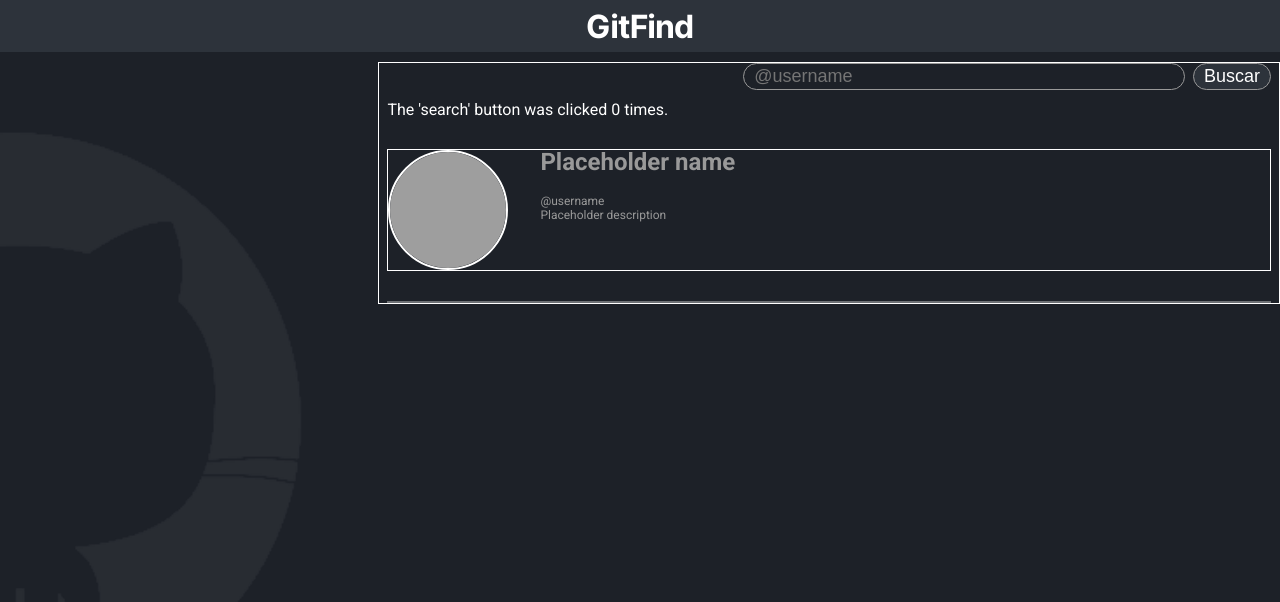
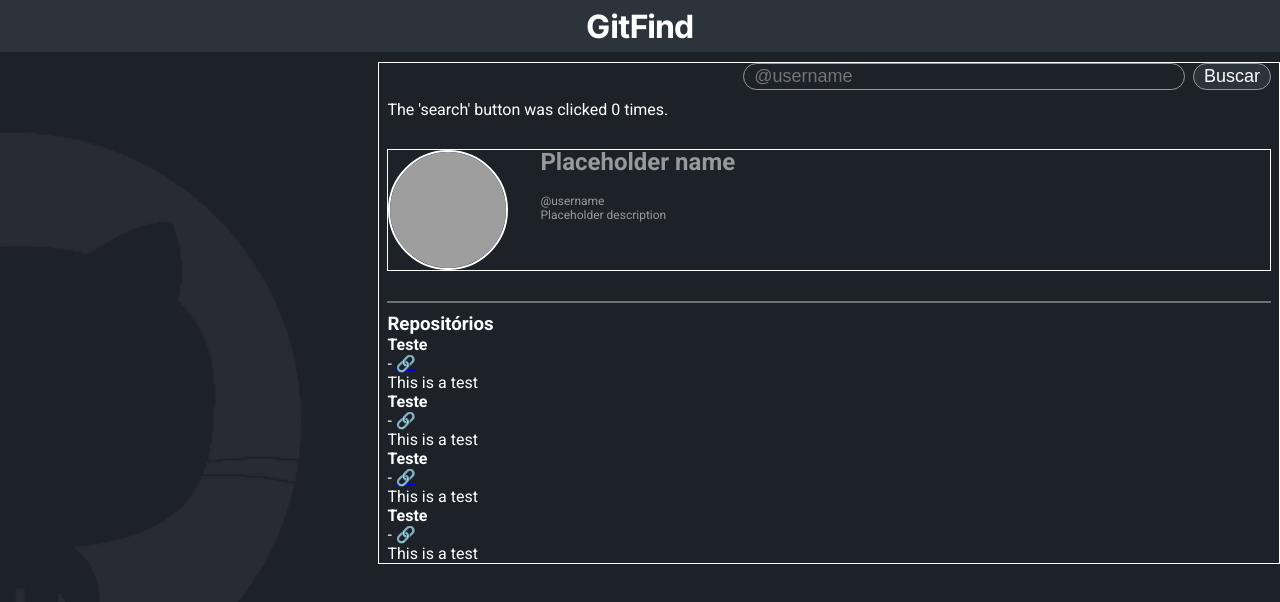
Before and after one commit to lnabesima/dio-react-gitfind, a React (Vite) app: page / in a window 1280 px wide. Shown: the top 602 px of the page. Built offline with nearby package versions, Linux system fonts and the light colour scheme; grey boxes are pictures that could not be loaded.

Commit message:
feat: add RepoList and RepoListItem components to Home page
Introduced the `RepoList` and `RepoListItem` components to display a
list of repositories on the Home page. Added basic styling to
`RepoListItem` and integrated the list into the main application layout.

```diff
--- a/src/components/RepoList/index.tsx
+++ b/src/components/RepoList/index.tsx
@@ -0,0 +1,19 @@
+import { RepoListItem } from '../RepoListItem';
+
+export const RepoList = () => {
+  return (
+    <div>
+      <h3>Repositórios</h3>
+      <ul>
+        <RepoListItem repoName={'Teste'} repoUrl={'https://google.com.br'}
+                      repoDescription={'This is a test'}/>
+        <RepoListItem repoName={'Teste'} repoUrl={'https://google.com.br'}
+                      repoDescription={'This is a test'}/>
+        <RepoListItem repoName={'Teste'} repoUrl={'https://google.com.br'}
+                      repoDescription={'This is a test'}/>
+        <RepoListItem repoName={'Teste'} repoUrl={'https://google.com.br'}
+                      repoDescription={'This is a test'}/>
+      </ul>
+    </div>
+  );
+};
--- a/src/components/RepoListItem/index.tsx
+++ b/src/components/RepoListItem/index.tsx
@@ -0,0 +1,16 @@
+import styles from './repoListItem.module.css';
+
+interface RepoListItemProps {
+  repoName: string,
+  repoDescription: string,
+  repoUrl: string,
+}
+
+export const RepoListItem = ({repoName, repoDescription, repoUrl} : RepoListItemProps) => {
+  return (
+    <li className={styles.item}>
+      <h4>{repoName}</h4> - <a href={repoUrl}>🔗</a>
+      <p>{repoDescription}</p>
+    </li>
+  )
+}
--- a/src/components/RepoListItem/repolistitem.module.css
+++ b/src/components/RepoListItem/repolistitem.module.css
@@ -0,0 +1,3 @@
+.item {
+    list-style: none;
+}
--- a/src/pages/Home/index.tsx
+++ b/src/pages/Home/index.tsx
@@ -5,6 +5,7 @@ import { Input } from '../../components/Input';
 import { Button } from '../../components/Button';
 import { useState } from 'react';
 import { Profile } from '../../components/Profile';
+import { RepoList } from '../../components/RepoList';
 
 function App() {
   const [counter, setCounter] = useState<number>(0);
@@ -27,6 +28,7 @@ function App() {
           <p>The 'search' button was clicked {counter} times.</p>
           <Profile />
           <hr />
+          <RepoList />
         </div>
       </main>
     </>
```
